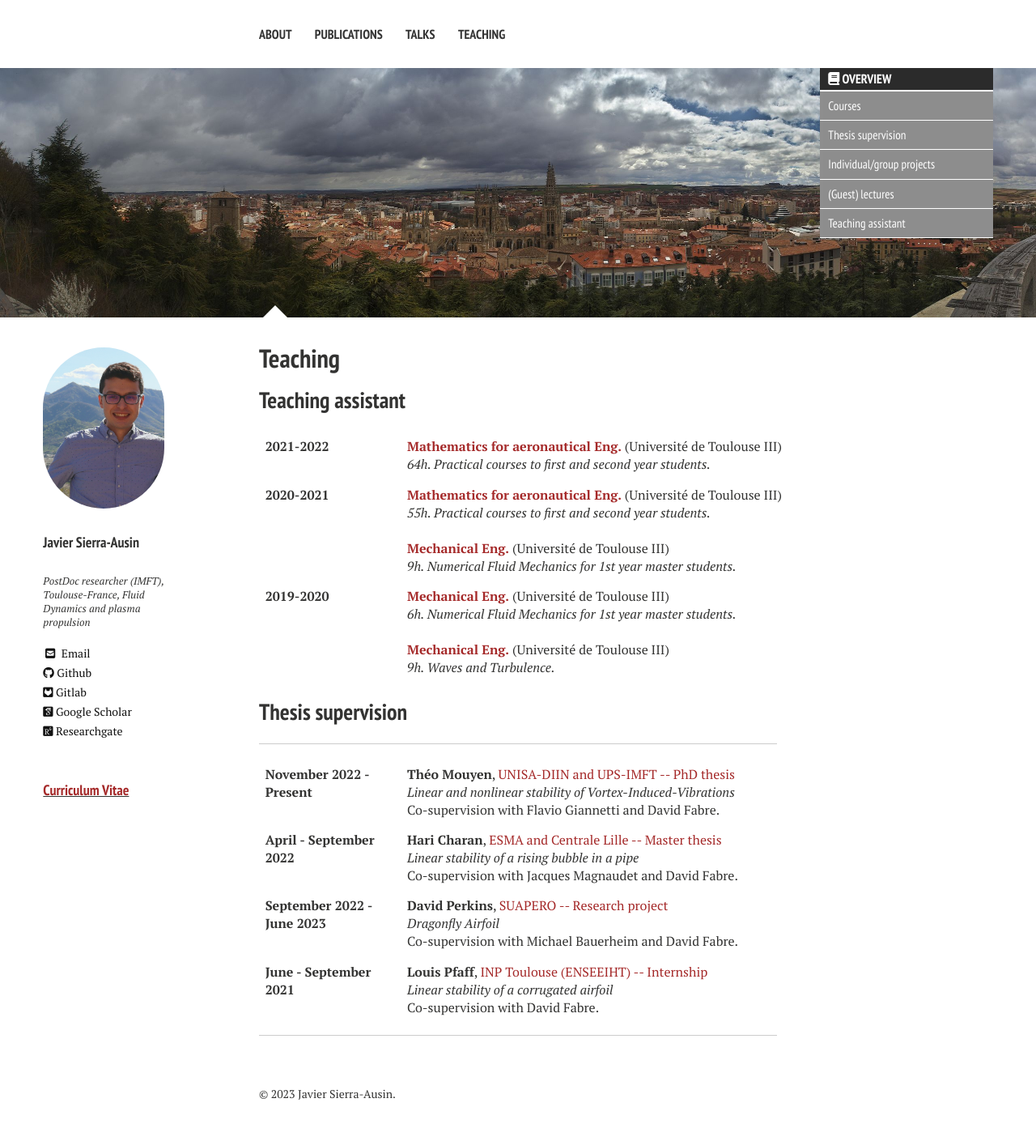
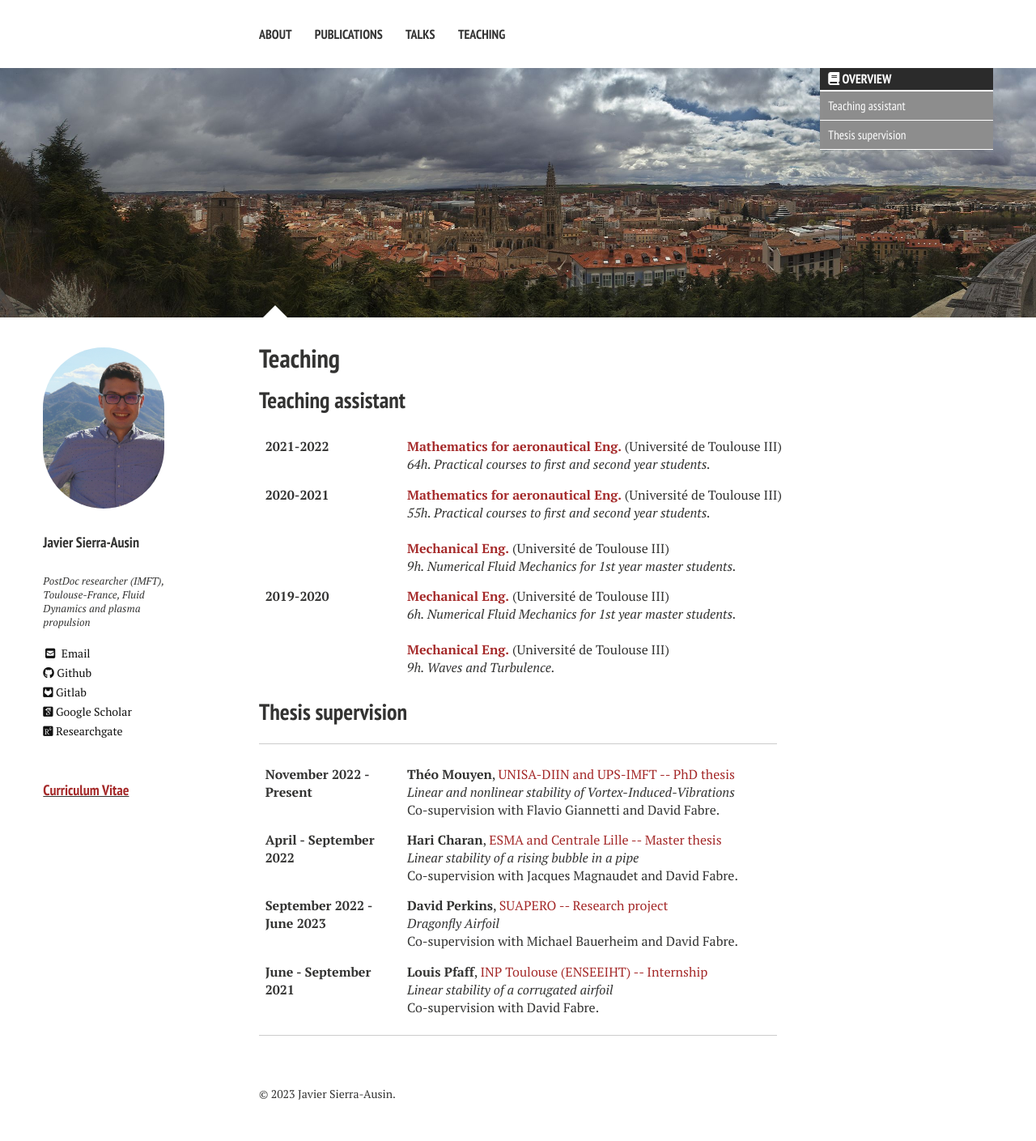
Before and after one commit to JavierSierraAusin/JavierSierraAusin.github.io, a Jekyll site: the page teaching/index.html, which Jekyll copies as it is, in a window 1280 px wide. Shown: the whole page at 81% size. Built offline with Jekyll 4.4.1, drawn with Linux system fonts in a browser that asks for light colours; nearby versions of some CDN libraries; some web fonts are replaced.

Commit message:
Update index.html

```diff
--- a/teaching/index.html
+++ b/teaching/index.html
@@ -159,11 +155,8 @@ alt="Teaching feature image">
   </header>
 <div id="drawer">
 <ul id="markdown-toc">
-  <li><a href="#courses" id="markdown-toc-courses">Courses</a></li>
+  <li><a href="#teaching-assistant" id="markdown-toc-teaching-assistant">Teaching assistant</a></li>
   <li><a href="#thesis-supervision" id="markdown-toc-thesis-supervision">Thesis supervision</a></li>
-  <li><a href="#individualgroup-projects" id="markdown-toc-individualgroup-projects">Individual/group projects</a></li>
-  <li><a href="#guest-lectures" id="markdown-toc-guest-lectures">(Guest) lectures</a></li>
-  <li><a href="#teaching-assistant" id="markdown-toc-teaching-assistant">Teaching assistant</a></li>
 </ul>
 
   </div>
```
Also changed, not shown: other parts of teaching/index.html (+0 -4 lines).
